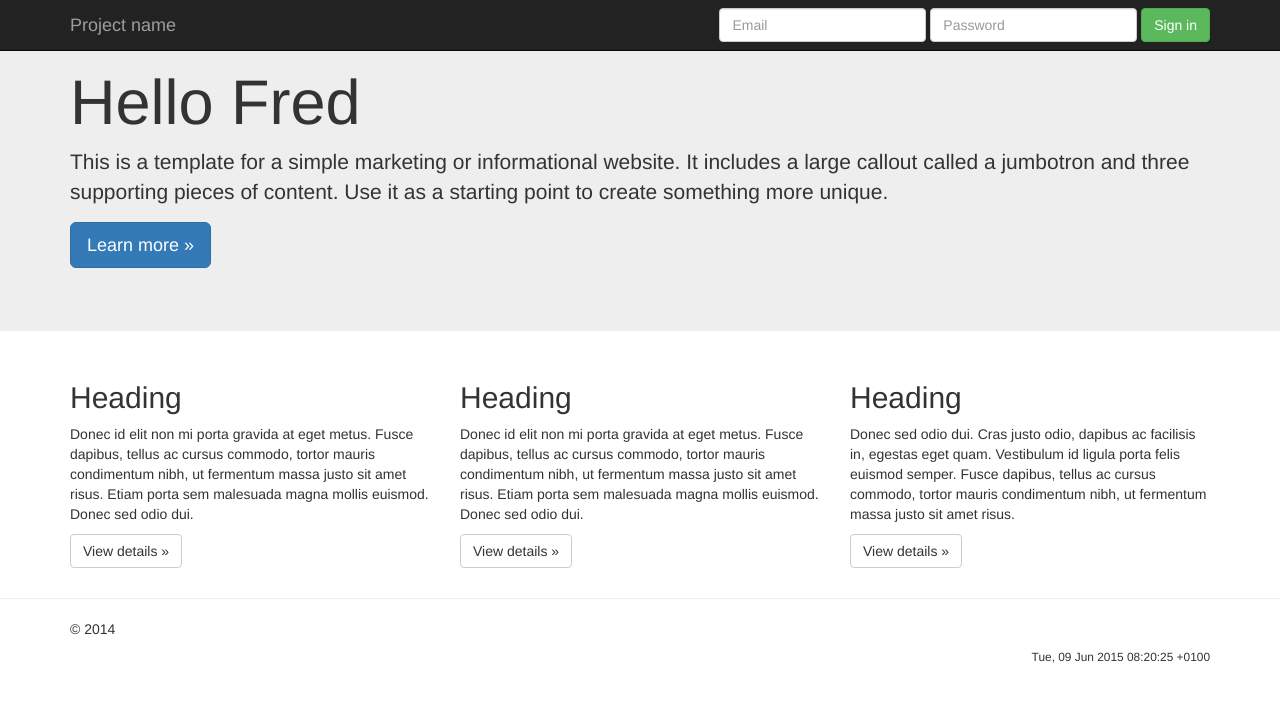
After one commit to fredbradley/Guests, a PHP site: template template/content.twig in a window 1280 px wide. The commit adds this page. Shown: the top 702 px of the page. Run offline with PHP 8.4, Linux system fonts and the light colour scheme; the template is opened without the code that fills it, so the values that code supplies are empty; some libraries are stand-ins or nearby versions.

Commit message:
update using base tempate and macros

```diff
--- /dev/null
+++ b/template/base.twig
@@ -0,0 +1,108 @@
+<!DOCTYPE html>
+<!--[if lt IE 7]>      <html class="no-js lt-ie9 lt-ie8 lt-ie7"> <![endif]-->
+<!--[if IE 7]>         <html class="no-js lt-ie9 lt-ie8"> <![endif]-->
+<!--[if IE 8]>         <html class="no-js lt-ie9"> <![endif]-->
+<!--[if gt IE 8]><!--> <html class="no-js"> <!--<![endif]-->
+    <head>
+        {% block head %}
+        <meta charset="utf-8">
+        <meta http-equiv="X-UA-Compatible" content="IE=edge,chrome=1">
+        <title>{{title}}</title>
+        <meta name="description" content="">
+        <meta name="viewport" content="width=device-width, initial-scale=1">
+
+		<link href="//maxcdn.bootstrapcdn.com/font-awesome/4.2.0/css/font-awesome.min.css" rel="stylesheet">
+        <link rel="stylesheet" href="stylesheets/styles.css">
+
+        <script src="javascripts/modernizr-2.6.2-respond-1.1.0.min.js"></script>
+
+        <!-- Google Analytics: change UA-XXXXX-X to be your site's ID. -->
+        <script>
+            (function(b,o,i,l,e,r){b.GoogleAnalyticsObject=l;b[l]||(b[l]=
+            function(){(b[l].q=b[l].q||[]).push(arguments)});b[l].l=+new Date;
+            e=o.createElement(i);r=o.getElementsByTagName(i)[0];
+            e.src='//www.google-analytics.com/analytics.js';
+            r.parentNode.insertBefore(e,r)}(window,document,'script','ga'));
+            ga('create','UA-XXXXX-X');ga('send','pageview');
+        </script>
+        {% endblock %}
+    </head>
+    <body>
+        <!--[if lt IE 7]>
+            <p class="browsehappy">You are using an <strong>outdated</strong> browser. Please <a href="http://browsehappy.com/">upgrade your browser</a> to improve your experience.</p>
+        <![endif]-->
+    <div class="navbar navbar-inverse navbar-fixed-top" role="navigation">
+      <div class="container">
+        <div class="navbar-header">
+          <button type="button" class="navbar-toggle" data-toggle="collapse" data-target=".navbar-collapse">
+            <span class="sr-only">Toggle navigation</span>
+            <span class="icon-bar"></span>
+            <span class="icon-bar"></span>
+            <span class="icon-bar"></span>
+          </button>
+          <a class="navbar-brand" href="#">Project name</a>
+        </div>
+        <div class="navbar-collapse collapse">
+          <form method="post" class="navbar-form navbar-right" role="form">
+            {% import "macros.twig" as macro %}
+            {{macro.form_group("Email", "user-email")}}
+            {{macro.form_group("Password", "user-pass", "password")}}
+            <button type="submit" class="btn btn-success">Sign in</button>
+          </form>
+        </div><!--/.navbar-collapse -->
+      </div>
+    </div>
+
+    <!-- Main jumbotron for a primary marketing message or call to action -->
+    {% block content %}
+	<div class="jumbotron">
+		<div class="container">
+			<h1>Hello, world!</h1>
+			<p>This is a template for a simple marketing or informational website. It includes a large callout called a jumbotron and three supporting pieces of content. Use it as a starting point to create something more unique.</p>
+			<p><a class="btn btn-primary btn-lg" role="button">Learn more &raquo;</a></p>
+		</div>
+	</div>
+	{% endblock %}
+
+    <div class="container">
+      <!-- Example row of columns -->
+      <div class="row">
+        <div class="col-md-4">
+          <h2>Heading</h2>
+          <p>Donec id elit non mi porta gravida at eget metus. Fusce dapibus, tellus ac cursus commodo, tortor mauris condimentum nibh, ut fermentum massa justo sit amet risus. Etiam porta sem malesuada magna mollis euismod. Donec sed odio dui. </p>
+          <p><a class="btn btn-default" href="#" role="button">View details &raquo;</a></p>
+        </div>
+        <div class="col-md-4">
+          <h2>Heading</h2>
+          <p>Donec id elit non mi porta gravida at eget metus. Fusce dapibus, tellus ac cursus commodo, tortor mauris condimentum nibh, ut fermentum massa justo sit amet risus. Etiam porta sem malesuada magna mollis euismod. Donec sed odio dui. </p>
+          <p><a class="btn btn-default" href="#" role="button">View details &raquo;</a></p>
+       </div>
+        <div class="col-md-4">
+          <h2>Heading</h2>
+          <p>Donec sed odio dui. Cras justo odio, dapibus ac facilisis in, egestas eget quam. Vestibulum id ligula porta felis euismod semper. Fusce dapibus, tellus ac cursus commodo, tortor mauris condimentum nibh, ut fermentum massa justo sit amet risus.</p>
+          <p><a class="btn btn-default" href="#" role="button">View details &raquo;</a></p>
+        </div>
+      </div>
+    </div>
+
+	{% block footer %}
+    <hr>
+	<footer>
+		<div class="container">
+			<p>&copy; {{title}} 2014 </p>
+		</div>
+	</footer>
+	<div class="container">
+	<small class="pull-right">{{ "now"|date('r', timezone="Europe/London") }}</small>
+	</div>
+	{% endblock %}
+
+	  <script src="//ajax.googleapis.com/ajax/libs/jquery/1.11.0/jquery.min.js"></script>
+	  <script>window.jQuery || document.write('<script src="javascripts/jquery-1.11.0.min.js"><\/script>')</script>
+
+	  <script src="javascripts/bootstrap.js"></script>
+
+	  <script src="javascripts/main.js"></script>
+
+    </body>
+</html>
--- /dev/null
+++ b/template/content.twig
@@ -0,0 +1,10 @@
+{% extends "base.twig" %}
+{% block content %}
+	<div class="jumbotron">
+		<div class="container">
+			<h1>Hello Fred</h1>
+			<p>This is a template for a simple marketing or informational website. It includes a large callout called a jumbotron and three supporting pieces of content. Use it as a starting point to create something more unique.</p>
+			<p><a class="btn btn-primary btn-lg" role="button">Learn more &raquo;</a></p>
+		</div>
+	</div>
+{% endblock %}
--- /dev/null
+++ b/template/macros.twig
@@ -0,0 +1,11 @@
+{% macro form_group(name, id, type="text", class="form-control", value) %}
+	<div class="form-group">
+		<input type="{{type}}" id="{{id}}" name="{{id}}" value="{{value}}" placeholder="{{name}}" class="{{class}}">
+	</div>
+{% endmacro %}
+{% macro alert(type, title, content) %}
+	<div class="alert alert-{{type}}">
+		<p><strong>{{title}}</strong></p>
+		<p>{{content}}</p>
+	</div>
+{% endmacro %}
```
Also changed, not shown: index.php (+5 -2 lines), template/html_footer.twig (deleted, +0 -13 lines), template/html_head.twig (deleted, +0 -27 lines).
